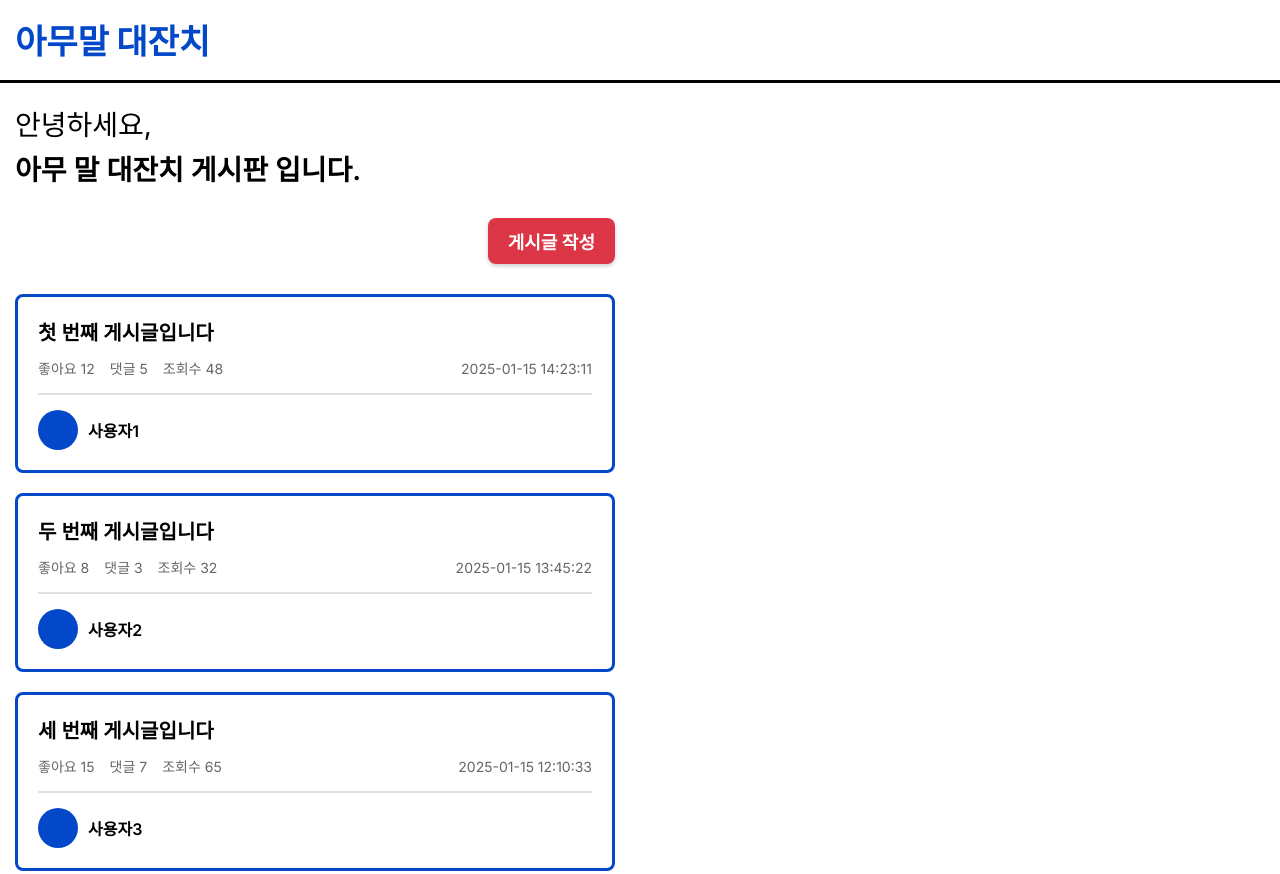
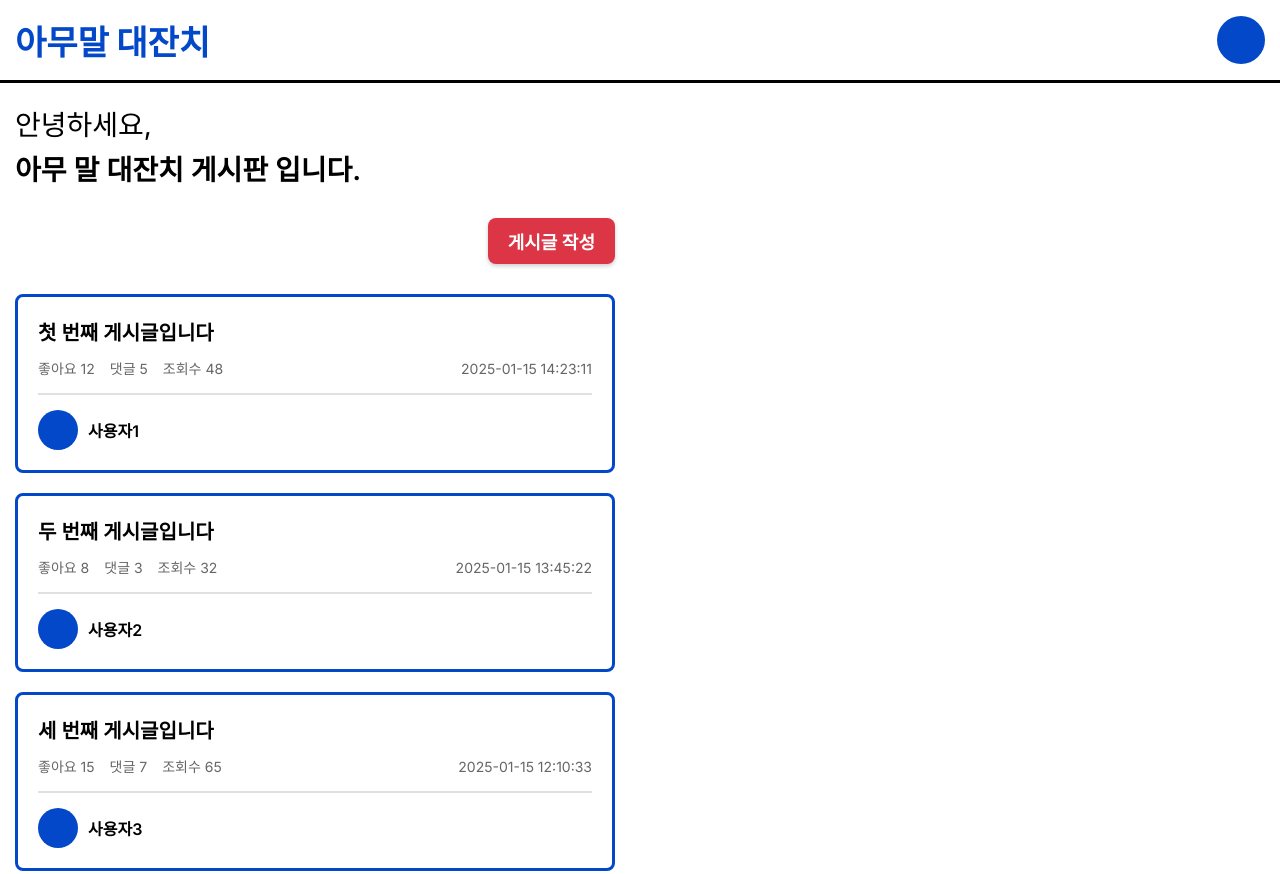
Before and after one commit to ljh3648/3-beemo-lee-community-BE, a website: page web-server/public/pages/home/index.html in a window 1280 px wide. Shown: the top 874 px of the page. Drawn offline with Linux system fonts and the light colour scheme; no server answers.

Commit message:
feat: 인증된 헤더 적용

```diff
--- a/web-server/public/pages/home/index.html
+++ b/web-server/public/pages/home/index.html
@@ -9,7 +9,7 @@
 
 <body>
     <header></header>
-    <script src="/components/header/header.js"></script>
+    <script src="/components/header/header-auth.js"></script>
 
     <div class="home-container">
         <div class="greeting-section">
```
Also changed, not shown: web-server/public/pages/posts/create/index.html (+1 -1 lines), web-server/public/pages/posts/detail/index.html (+1 -1 lines), web-server/public/pages/posts/edit/index.html (+1 -1 lines).
